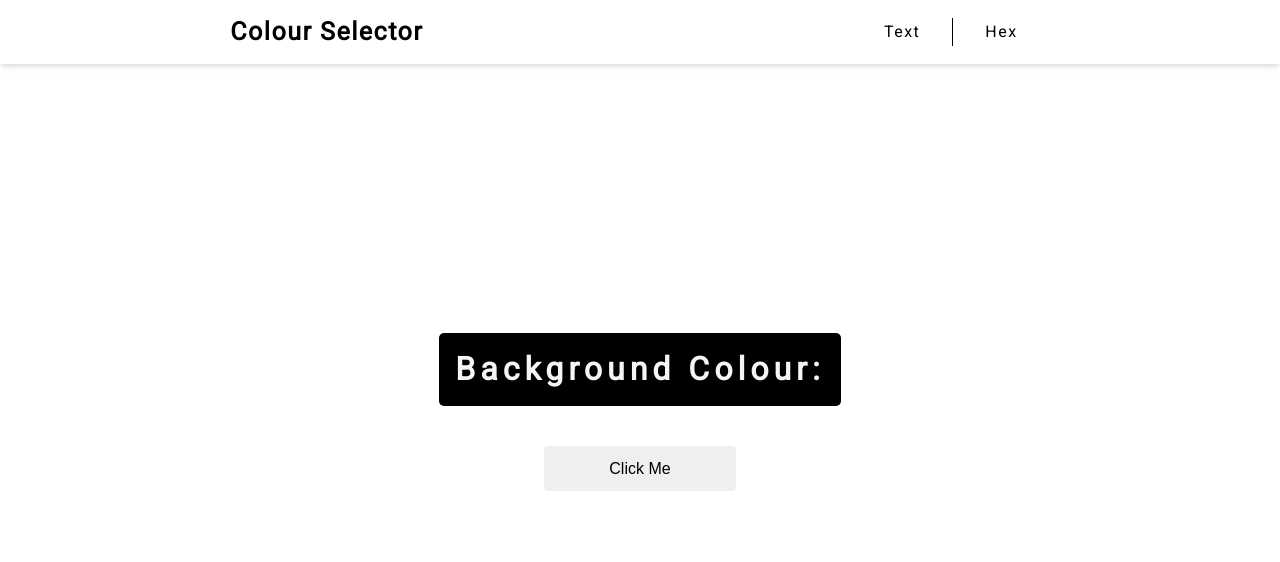
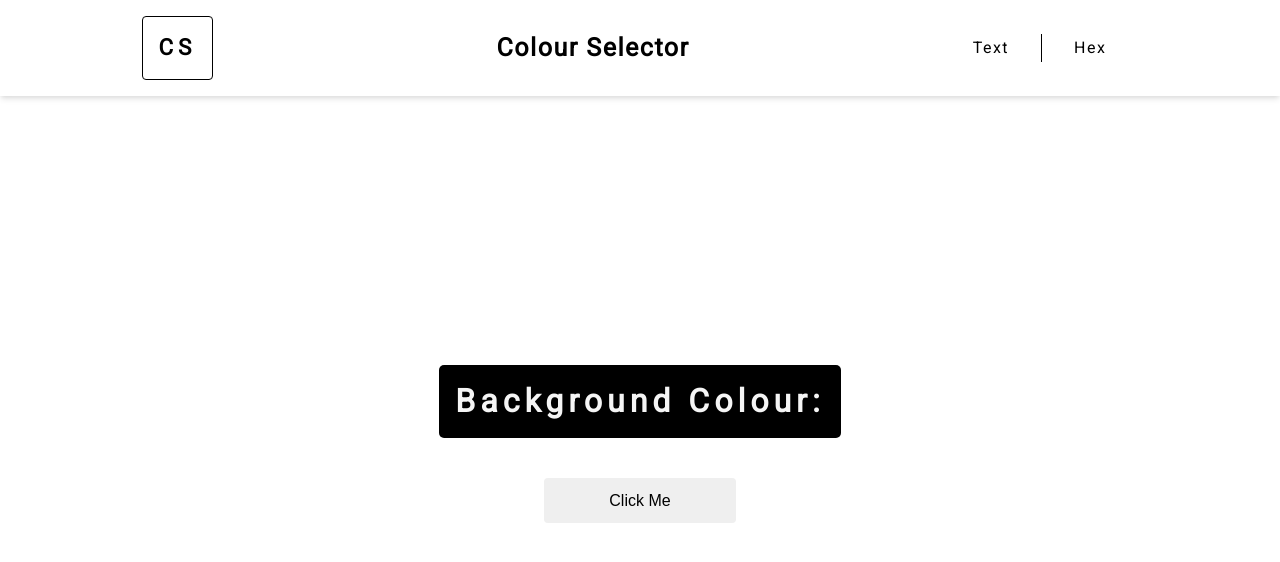
Before and after one commit to hricha05/colour-generator, a plain HTML site: page index.html in a window 1280 px wide. Drawn offline with Linux system fonts and the light colour scheme.

Commit message:
header refactored

```diff
--- a/app.js
+++ b/app.js
@@ -8,10 +8,10 @@ document.getElementById('hex').addEventListener('click', clickMe);
 
 function clickMe() {
 	// let a = colorText;
-	return (
-		// colorText.style.color = colorText.innerHTML = hexFormatGenerator()
-		(background.style.backgroundColor = colorGenerator())
-	);
+	return (background.style.backgroundColor =
+		colorText.innerHTML =
+		colorText.style.color =
+			colorGenerator());
 }
 
 function colorGenerator() {
--- a/index.html
+++ b/index.html
@@ -13,8 +13,11 @@
 </head>
 
 <body>
-  <nav class="nav-center">
+  <nav class="header">
+    <h1 class="logo">CS</h1>
+    <button class="nav-btn" aria-controls="menu" aria-expanded="false"></button>
     <h4>Colour Selector</h4>
+    <button class="nav-btn" aria-controls="menu" aria-expanded="false"></button>
     <ul class="nav-link">
       <li><a id="text">Text</a></li>
       <li><a id="hex">Hex</a></li>
--- a/style.css
+++ b/style.css
@@ -10,24 +10,17 @@ html {
 }
 
 body {
+	display: grid;
 	margin: 0;
-	font: 400;
 	line-height: 1.75;
 	font-family: 'Roboto', sans-serif;
 	letter-spacing: 1.5px;
 }
 
 nav {
-	height: 4rem;
-	display: grid;
-	align-items: center;
+	height: 6rem;
 	background: white;
-	box-shadow: 0 4px 6px -1px rgba(0, 0, 0, 0.1),
-		0 2px 4px -1px rgba(0, 0, 0, 0.06);
-}
-
-h4 {
-	font-size: 1.563rem;
+	box-shadow: 0 4px 6px -1px rgb(0 0 0 / 10%), 0 2px 4px -1px rgb(0 0 0 / 6%);
 }
 
 ul {
@@ -52,10 +45,6 @@ main {
 	place-items: center;
 }
 
-h2 {
-	font-size: 2.441rem;
-}
-
 h1,
 h2 {
 	line-height: 1.3;
@@ -63,26 +52,34 @@ h2 {
 	margin: 0;
 }
 
-.nav-center {
-	/* width: 90vw; */
-	/* max-width: 600px; */
-	margin: 0 auto;
+h2 {
+	font-size: 2.441rem;
+}
+
+h4 {
+	font-size: 1.563rem;
+}
+
+.header {
 	display: flex;
 	align-items: center;
 	justify-content: space-around;
 }
 
+.logo {
+	font-size: 1.4rem;
+	font-weight: 700;
+	color: black;
+	margin-bottom: 0;
+	border: 1px solid black;
+}
+
+.nav-btn {
+	display: none;
+}
+
 .nav-link {
 	display: flex;
-}
-
-.container {
-	display: flex;
-	flex-direction: column;
-	justify-content: center;
-	align-items: center;
-	text-align: center;
-	padding: 10px;
 }
 
 .container,
@@ -93,6 +90,15 @@ h1 {
 	margin-bottom: 2.5rem;
 	letter-spacing: 5px;
 	font-weight: bold;
+}
+
+.container {
+	display: flex;
+	flex-direction: column;
+	justify-content: center;
+	align-items: center;
+	text-align: center;
+	padding: 10px;
 }
 
 .colour-selector {
```
